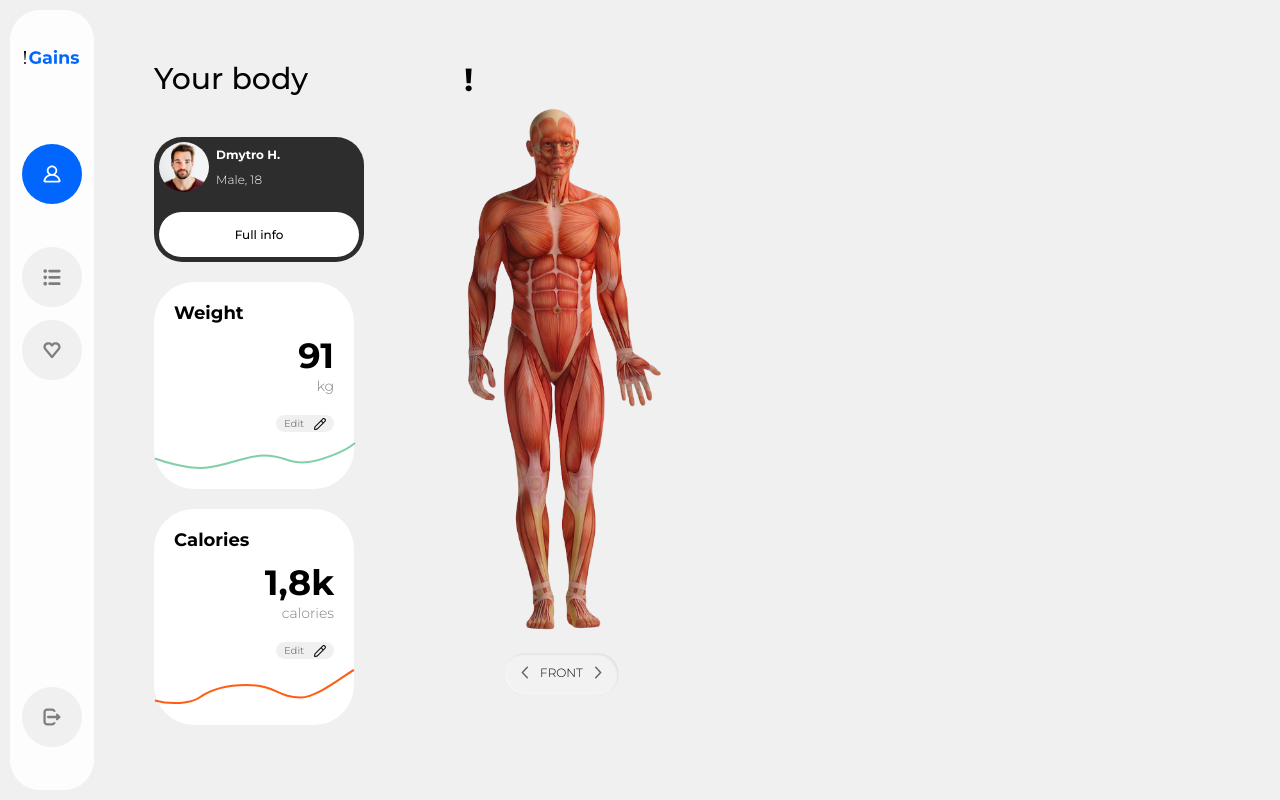
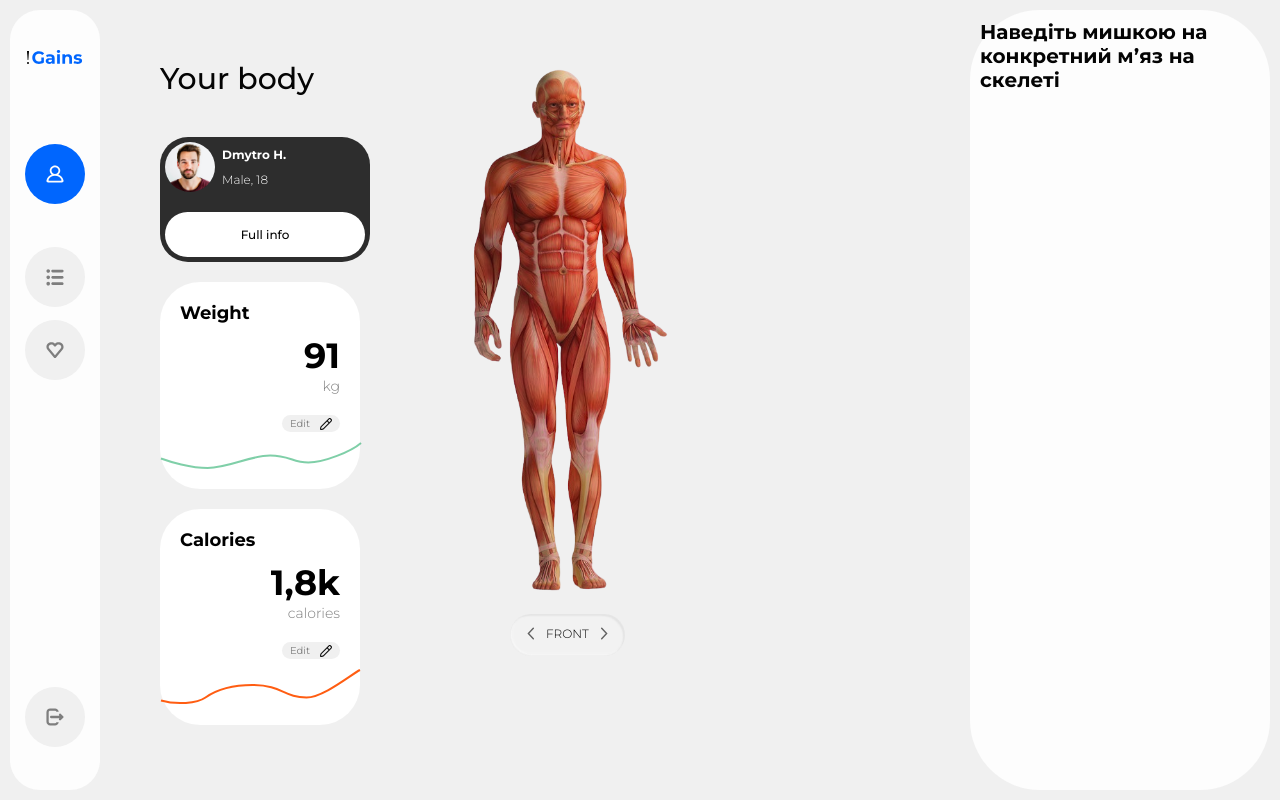
Before and after one commit to hulaaaa/i-gains, a React (Vite) app: page / in a window 1280 px wide. Built offline with nearby package versions, Linux system fonts and the light colour scheme.

Commit message:
muscle info side-div

```diff
--- a/package.json
+++ b/package.json
@@ -10,11 +10,13 @@
     "preview": "vite preview"
   },
   "dependencies": {
+    "@reduxjs/toolkit": "^1.9.7",
     "gestalt": "^127.5.5",
     "gestalt-charts": "^127.5.5",
     "gestalt-datepicker": "^127.5.5",
     "react": "^18.2.0",
-    "react-dom": "^18.2.0"
+    "react-dom": "^18.2.0",
+    "react-redux": "^8.1.3"
   },
   "devDependencies": {
     "@types/react": "^18.2.15",
--- a/src/App.jsx
+++ b/src/App.jsx
@@ -1,13 +1,20 @@
+import { useState } from 'react';
 import './App.css'
 import Main from './components/Main/Main'
 import NavSide from './components/NavSide/NavSide'
+import ShowMuscle from './components/ShowMuscle/ShowMuscle'
 
 function App() {
+  const [dataForComponentA, setDataForComponentA] = useState("");
 
+  const handleDataUpdate = (data) => {
+    setDataForComponentA(data);
+  };
   return (
     <div className='containerMain'>
       <NavSide />
-      <Main/>
+      <Main onDataUpdate={handleDataUpdate} />
+      <ShowMuscle  data={dataForComponentA} />
     </div>
   )
 }
--- a/src/components/Main/Main.css
+++ b/src/components/Main/Main.css
@@ -5,7 +5,6 @@
     gap: 100px;
     margin: 60px 50px;
     width: 100vw;
-
 }
 
 .mainInfoDiv{
@@ -57,11 +56,6 @@
     border-radius: 32px;
     background: #FFF;
 }
-
-
-
-
-
 .mainBodyMap{
     display: flex;
     flex-direction: column;
@@ -73,9 +67,6 @@
     left: 50%;
     transform: translate(-50%, -50%);
     */
-}
-.bodyImgDiv{
-
 }
 .bodyImg {
     width: 200px;
@@ -100,7 +91,6 @@
     width: 7px;
     height: 15px;
 }
-
 .divHeightInfo {
     display: flex;
     flex-direction: column;
--- a/src/components/Main/Main.jsx
+++ b/src/components/Main/Main.jsx
@@ -3,7 +3,7 @@ import bodyImg from "../../assets/img/Body_Muscle.png"
 import avatar from "../../assets/img/avatar.png"
 import  { useState, useRef } from "react";
 
-const Main = () => {
+const Main = ({ onDataUpdate }) => {
     const [info, setInfo] = useState("");
     const areas = [
         {
@@ -46,8 +46,8 @@ const Main = () => {
         if (area) {
             const newInfo = area.info;
             setInfo(newInfo);
+            onDataUpdate(newInfo);
         }
-        else setInfo("")
     };
 
     return (
@@ -162,7 +162,7 @@ const Main = () => {
                             </button>
                         </div>
                         <svg xmlns="http://www.w3.org/2000/svg" width="202" height="27" viewBox="0 0 202 27" fill="none">
-                            <path d="M1 16.5C9.5213 19.6667 30.7744 26 47.6165 26C68.6692 26 90.4737 13.5 110.023 13.5C129.571 13.5 132.579 20.5 148.368 20.5C164.158 20.5 191.226 9.5 201 1" stroke="#00A053" stroke-opacity="0.5" stroke-width="2"/>
+                            <path d="M1 16.5C9.5213 19.6667 30.7744 26 47.6165 26C68.6692 26 90.4737 13.5 110.023 13.5C129.571 13.5 132.579 20.5 148.368 20.5C164.158 20.5 191.226 9.5 201 1" stroke="#00A053" strokeOpacity="0.5" strokeWidth="2"/>
                         </svg>
                     </div>
 
@@ -219,16 +219,13 @@ const Main = () => {
                             </button>
                         </div>
                         <svg xmlns="http://www.w3.org/2000/svg" width="201" height="36" viewBox="0 0 201 36" fill="none">
-                            <path d="M200 1C191.457 5.15625 163.475 28.4688 146.5 28.4688C123.5 28.4688 122.5 16 92.5 16C67.9386 16 54 22.5 45.5 28.4688C37 34.4375 16.5 36 1 31.5" stroke="#FF5D12" stroke-width="2"/>
+                            <path d="M200 1C191.457 5.15625 163.475 28.4688 146.5 28.4688C123.5 28.4688 122.5 16 92.5 16C67.9386 16 54 22.5 45.5 28.4688C37 34.4375 16.5 36 1 31.5" stroke="#FF5D12" strokeWidth="2"/>
                         </svg>
                     </div>
                 </div>
             </div>
             <div className="mainBodyMap">
                 <div className="bodyImgDiv">
-                    <div className="info">
-                        <h1>! {info} </h1>
-                    </div>
                     <img ref={imageRef} onMouseMove={handleMouseMove} onMouseEnter={() => handleMouseMove()}  src={bodyImg} alt="bodyImg" className="bodyImg"/>
                 </div>
                 <div className="navigateBody">
--- a/src/components/NavSide/NavSide.css
+++ b/src/components/NavSide/NavSide.css
@@ -3,7 +3,7 @@
     flex-direction: column;
     align-items: center;
     justify-content: space-between;
-    padding: 40px 0;
+    padding: 40px 15px;
     border-radius: 30px;
     background: #FDFDFD;
     width: 100px;
--- /dev/null
+++ b/src/components/ShowMuscle/ShowMuscle.css
@@ -0,0 +1,22 @@
+.mainShowMuscle{
+    display: flex;
+    flex-direction: column;
+
+    border-radius: 70px;
+    background: #FDFDFD;
+    width: 40%;
+    height: 100%-margin;
+    margin: 10px;
+}
+.logoMuscle{
+    display: flex;
+    flex-direction: column;
+    gap: 22px;
+    padding: 10px;
+}
+.logoMuscle-text{
+    display: flex;
+    flex-direction: column;
+    align-items: flex-start;
+    gap: 11px;
+}
--- /dev/null
+++ b/src/components/ShowMuscle/ShowMuscle.jsx
@@ -0,0 +1,74 @@
+import './ShowMuscle.css'
+
+function ShowMuscle({ data }) {
+    return (
+    <div className="mainShowMuscle">
+        <div className="logoMuscle">
+            {
+                data ? (
+                <>
+                    <svg xmlns="http://www.w3.org/2000/svg" width="126" height="126" viewBox="0 0 126 126" fill="none">
+                        <circle cx="63" cy="63" r="63" fill="#0066FE"/>
+                        <path d="M35.6229 68.4495C36.11 68.3557 36.43 67.8834 36.3365 67.3949C36.324 67.33 35.1447 60.862 39.2883 55.8541C39.495 55.6035 39.5507 55.261 39.4375 54.9564C39.4141 54.8951 37.1041 48.6848 40.0559 44.0537C41.9919 41.0162 45.7867 39.282 51.3343 38.8981C51.5374 38.8836 51.7297 38.8007 51.8789 38.6619C51.9077 38.6367 54.7192 36.0769 57.5128 35.902C58.0089 35.8696 58.3846 35.4423 58.3541 34.9466C58.3235 34.4508 57.8705 34.0452 57.4013 34.1029C54.4765 34.2868 51.7279 36.4248 50.9082 37.1206C44.9221 37.5911 40.7623 39.5957 38.5422 43.0821C35.5977 47.7042 37.0466 53.3935 37.5877 55.1024C33.2877 60.6871 34.5173 67.4436 34.5712 67.7338C34.6539 68.1665 35.0296 68.4657 35.4539 68.4657C35.5096 68.4639 35.5671 68.4603 35.6229 68.4495Z" fill="white"/>
+                        <path d="M49.3009 91.5039C49.477 91.6895 49.7143 91.7851 49.9534 91.7851C50.1745 91.7851 50.3974 91.704 50.57 91.5381C50.9313 91.1974 50.9475 90.626 50.6059 90.2636C49.2883 88.8647 49.5507 84.3328 50.0397 81.6792C50.0487 81.4882 50.232 76.9147 48.5548 72.774C47.3882 69.8933 47.2461 66.0355 47.2461 64.3482C47.2587 64.0526 47.2641 63.7533 47.2605 63.4505C47.2551 62.962 46.865 62.5672 46.3779 62.5582C45.9141 62.5582 45.4863 62.9295 45.4629 63.418C45.4611 63.4721 45.4449 63.811 45.4449 64.3518C45.1789 69.8068 42.0635 74.0737 42.0312 74.117C41.7346 74.5172 41.8173 75.0814 42.2163 75.3771C42.6136 75.6781 43.1763 75.5934 43.4729 75.1932C43.5682 75.0688 44.929 73.212 45.9932 70.3512C46.2035 71.4093 46.4929 72.4729 46.8902 73.4536C48.4002 77.1833 48.2492 81.4737 48.26 81.4719C48.1144 82.2381 46.9244 88.9801 49.3009 91.5039Z" fill="white"/>
+                        <path d="M89.5288 43.0802C87.3069 39.5938 83.1472 37.5893 77.1629 37.1188C76.3413 36.4229 73.5945 34.2849 70.6698 34.0993C70.2078 34.0434 69.7476 34.4454 69.717 34.9429C69.6847 35.4387 70.0622 35.8677 70.5583 35.8983C73.3393 36.075 76.1652 38.6348 76.1921 38.66C76.3413 38.7971 76.5337 38.88 76.7368 38.8944C82.2789 39.2784 86.072 41.0107 88.0098 44.0411C90.9598 48.6577 88.657 54.8932 88.6336 54.9545C88.5186 55.2574 88.5761 55.5999 88.7828 55.8504C92.9084 60.8385 91.7471 67.3263 91.7345 67.3912C91.6429 67.8798 91.9628 68.3521 92.45 68.4458C92.5075 68.4566 92.5633 68.462 92.619 68.462C93.0414 68.462 93.4171 68.161 93.4998 67.7301C93.5555 67.4399 94.7833 60.6834 90.4834 55.0987C91.0245 53.3916 92.4734 47.7041 89.5288 43.0802Z" fill="white"/>
+                        <path d="M82.0758 70.3512C83.14 73.212 84.5008 75.067 84.5961 75.1932C84.8945 75.5934 85.4572 75.6781 85.8526 75.3771C86.2517 75.0814 86.3326 74.5154 86.0378 74.117C86.0036 74.0737 82.8901 69.8068 82.6241 64.3518C82.6241 63.811 82.6079 63.4739 82.6061 63.418C82.5827 62.9295 82.1836 62.5618 81.6911 62.5582C81.2039 62.5672 80.8138 62.9638 80.8084 63.4505C80.8067 63.757 80.8103 64.0598 80.8228 64.359C80.8228 66.05 80.6826 69.8951 79.5141 72.774C77.8369 76.9166 78.0203 81.4882 78.0455 81.8072C78.5219 84.3328 78.7861 88.8611 77.4648 90.2636C77.1233 90.626 77.1395 91.1974 77.5008 91.5381C77.6716 91.704 77.8927 91.7851 78.1156 91.7851C78.3547 91.7851 78.592 91.6895 78.7681 91.5039C81.1446 88.9819 79.9528 82.2327 79.8233 81.5999C79.8215 81.5585 79.6526 77.2212 81.177 73.4536C81.576 72.4729 81.8655 71.4093 82.0758 70.3512Z" fill="white"/>
+                        <path d="M82.2463 52.8525C81.7502 52.8525 81.3475 53.2563 81.3475 53.7539C81.3475 58.695 77.2597 62.7168 72.2335 62.7168C69.3339 62.7168 66.6698 61.3973 64.9279 59.0916C64.5881 58.6446 63.8367 58.6428 63.4951 59.0934C61.7532 61.3955 59.0891 62.7168 56.1895 62.7168C51.1651 62.7168 47.0755 58.6968 47.0755 53.7539C47.0755 53.2563 46.6728 52.8525 46.1767 52.8525C45.6805 52.8525 45.2778 53.2563 45.2778 53.7539C45.2778 59.6901 50.1728 64.5195 56.1895 64.5195C59.2815 64.5195 62.1487 63.263 64.2124 61.0367C66.2761 63.2612 69.1433 64.5195 72.2353 64.5195C78.252 64.5195 83.147 59.6901 83.147 53.7539C83.1452 53.2563 82.7443 52.8525 82.2463 52.8525Z" fill="white"/>
+                        <path d="M72.0071 43.868C69.1848 44.6089 65.7819 47.0046 64.3941 48.0448C61.0253 44.9568 56.5888 43.9058 56.391 43.8607C55.9039 43.7508 55.4239 44.0518 55.3124 44.5368C55.201 45.0235 55.503 45.5066 55.9866 45.6184C56.0333 45.6292 60.6299 46.718 63.6805 49.8619C63.8566 50.044 64.0903 50.1341 64.324 50.1341C64.5218 50.1341 64.7195 50.0692 64.8849 49.9376C64.928 49.9015 69.2603 46.4512 72.4601 45.6112C72.9401 45.4868 73.2277 44.9928 73.1019 44.5115C72.9779 44.0302 72.4889 43.7364 72.0071 43.868Z" fill="white"/>
+                    </svg>
+                    <div className="logoMuscle-text">
+                        <h1 style={{
+                            color: "#040404",
+                            fontFamily: "Montserrat",
+                            fontSize: "20px",
+                            fontStyle: "normal",
+                            fontWeight: "700",
+                            lineHeight: "normal"
+                        }}>
+                            { data }
+                        </h1>
+                        <p style={{
+                            color: "#494949",
+                            fontFamily: "Montserrat",
+                            fontSize: "12px",
+                            fontStyle: "normal",
+                            fontWeight: "500",
+                            lineHeight: "normal" }}>
+                            <b style={{
+                            color: "#000",
+                            fontFamily: "Montserrat",
+                            fontSize: "12px",
+                            fontStyle: "normal",
+                            fontWeight: "700",
+                            lineHeight: "normal"
+                            }}>Example: </b>
+                            Lorem ipsum, iranhe, septa gurep
+                        </p>
+                    </div>
+                </>
+                )
+
+            : (
+                <div className="logoMuscle-text">
+                    <h1 style={{
+                    color: "#040404",
+                    fontFamily: "Montserrat",
+                    fontSize: "20px",
+                    fontStyle: "normal",
+                    fontWeight: "700",
+                    lineHeight: "normal"
+                    }}>
+                        Наведіть мишкою на конкретний мʼяз на скелеті
+                    </h1>
+                </div>
+            )
+            }
+
+
+        </div>
+
+    </div>
+  )
+}
+
+export default ShowMuscle
--- a/src/main.jsx
+++ b/src/main.jsx
@@ -3,7 +3,5 @@ import App from './App.jsx'
 import './index.css'
 
 ReactDOM.createRoot(document.getElementById('root')).render(
-  <>
-    <App />
-  </>
+  <App />
 )
```
Also changed, not shown: 1 other file (tests, documents, lock files or other folders).
